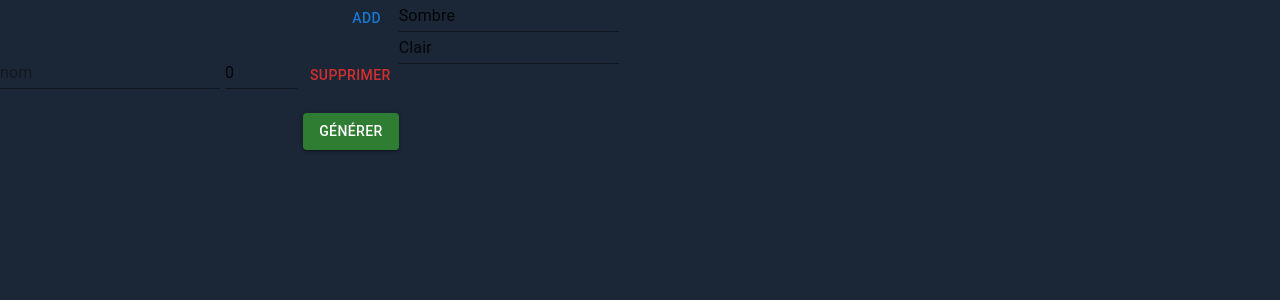
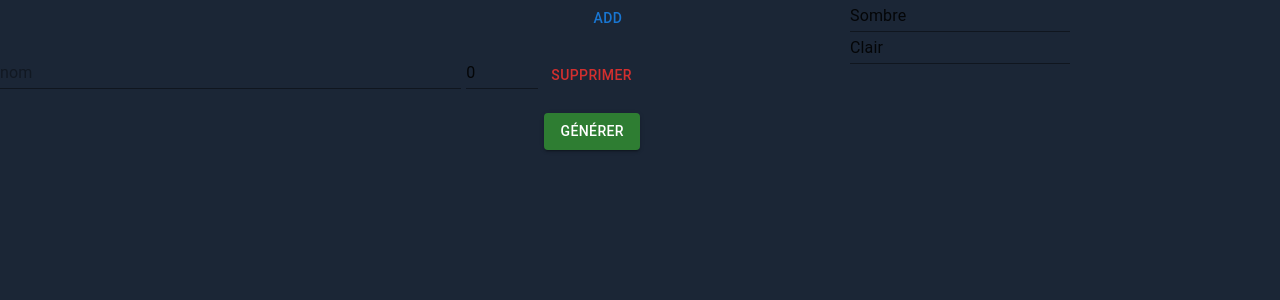
Before and after one commit to Mickalu/generate_team_wails, a React (Vite) app in the folder generate_team/frontend/: page / in a window 1280 px wide. Both pictures are taken after a click on the button "ADD". Shown: the top 300 px of the page. Built offline with nearby package versions, Linux system fonts and the light colour scheme.

Commit message:
feature: handle width

```diff
--- a/generate_team/frontend/src/Components/PlayerComponent.tsx
+++ b/generate_team/frontend/src/Components/PlayerComponent.tsx
@@ -1,8 +1,8 @@
 import React, { Dispatch, SetStateAction, useState } from 'react';
 import { PlayerType } from '../types/PlayerType';
 import { TextField } from '@mui/material';
-import Input from '@mui/material';
 import Button from '@mui/material/Button';
+import Box from '@mui/material/Box';
 
 
 type PlayerComponentProps = {
@@ -48,7 +48,7 @@ const PlayerComponent = ({id, setPlayersList, playersList}: PlayerComponentProps
   };
 
   return (
-    <div style={{display: 'flex', justifyContent: 'flex-start', gap:'5px' }}>
+    <Box width={'100%'} style={{display: 'flex', justifyContent: 'flex-start', gap:'5px' }}>
       <TextField variant='standard' onChange={(e) => changeUsername(e.target.value) } placeholder='nom' style={{borderRadius:'5px', flexGrow:'4'}} />
       <TextField
           id="outlined-number"
@@ -63,7 +63,7 @@ const PlayerComponent = ({id, setPlayersList, playersList}: PlayerComponentProps
           }}
         />
       <Button color='error'  onClick={() => deletePlayer(id)}>Supprimer</Button>
-    </div>
+    </Box>
   )
 };
 
--- a/generate_team/frontend/src/Containers/HomePageContainers.tsx
+++ b/generate_team/frontend/src/Containers/HomePageContainers.tsx
@@ -1,14 +1,21 @@
 import React from 'react';
 import PlayersContainers from './PlayersContainers';
 import TeamsContainer from '../Containers/TeamsContainer';
+import { Box } from '@mui/material';
 
 
 const HomePageContainers = () => {
   return (
-    <div style={{display:'flex'}}>
-      <PlayersContainers />
-      <TeamsContainer />
-    </div>
+    <Box display={'flex'} >
+      <Box width={'50%'}>
+        <PlayersContainers />
+      </Box>
+
+      <Box width={'50%'} >
+        <TeamsContainer />
+      </Box>
+
+    </Box>
   )
 };
 
--- a/generate_team/frontend/src/Containers/PlayersContainers.tsx
+++ b/generate_team/frontend/src/Containers/PlayersContainers.tsx
@@ -31,15 +31,15 @@ const PlayersContainers = () => {
 
 
   return (
-      <Box>
-        <div style={{display: 'flex', flexDirection:'row-reverse', marginBottom:'20px'}}>
+      <Box width={'100%'}>
+        <Box width={'100%'} style={{display: 'flex', flexDirection:'row-reverse', marginBottom:'20px'}}>
           <Button
             className='mb-3 md:mb-0'
             onClick={() => addPLayer()}
           > Add </Button>
-        </div>
+        </Box>
 
-        <div style={{display: 'flex', flexDirection:'column', gap:'10px 0px', width:'100%'}}>
+        <Box width={'100%'} style={{display: 'flex', flexDirection:'column', gap:'10px 0px'}}>
           {playersList.map((player) => <PlayerComponent
               key={`player-${player.id}`}
               id={player.id}
@@ -48,12 +48,12 @@ const PlayersContainers = () => {
               />
             )
           }
-        </div>
+        </Box>
 
-        <div style={{display: 'flex', flexDirection:'row-reverse', marginTop:'20px'}}>
+        <Box style={{display: 'flex', flexDirection:'row-reverse', marginTop:'20px'}}>
           {displayError && <Alert severity='error'> Il faut un nombre de joueurs paire. </Alert> }
           <Button variant="contained" color="success" onClick={() => generatTeams() } >Générer</Button>
-        </div>
+        </Box>
       </Box>
   )
 };
```
